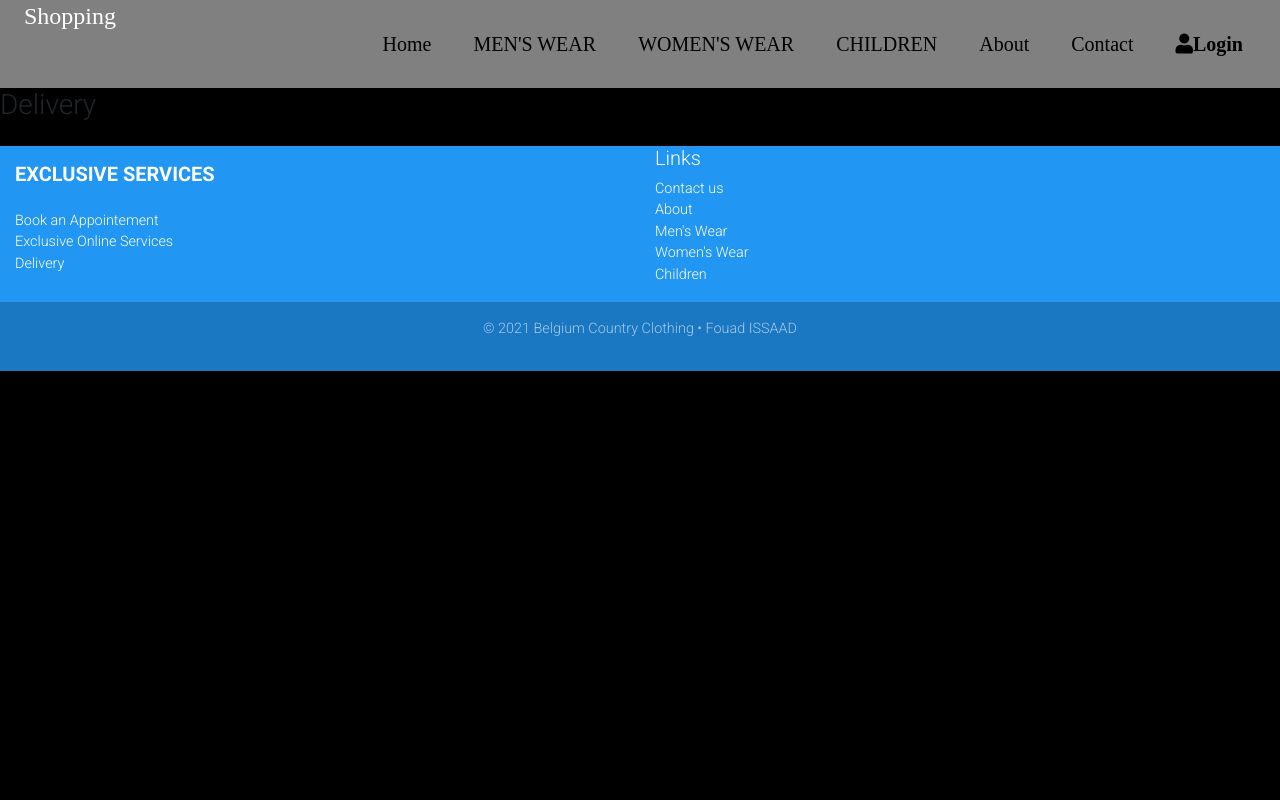
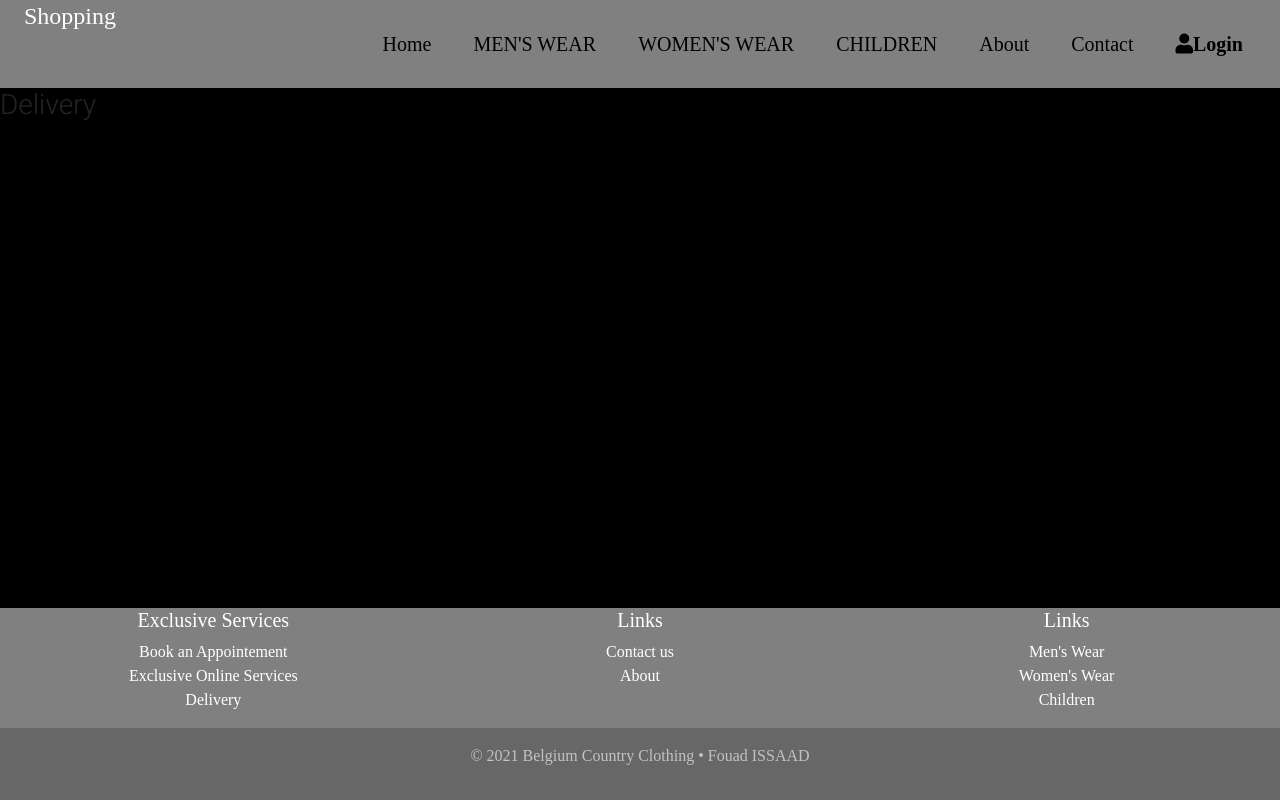
Before and after one commit to fouadissaad1/shoppingwebapps, a React (Create React App) app: page /Delivery in a window 1280 px wide. Built offline with nearby package versions, Linux system fonts and the light colour scheme; no server answers.

Commit message:
resolved error console

```diff
--- a/src/components/pages/Children.js
+++ b/src/components/pages/Children.js
@@ -44,8 +44,10 @@ function Kid(props) {
                     <MDBCardBody>
                         <MDBCardTitle>{kid.name}</MDBCardTitle>
                         <MDBCardText>
-                            <p className="pMenStyle">color: {kid.color}</p>
-                            <p className="pMenStyle">how much: {kid.price}&euro;</p>
+                           color: {kid.color}
+                        </MDBCardText>
+                            <MDBCardText>
+                          how much: {kid.price}&euro;
                         </MDBCardText>
                         <MDBBtn href='#'>Ordre</MDBBtn>
                     </MDBCardBody>
@@ -69,7 +71,6 @@ export function Children(){
                             </MDBCol>
                         )
                     }
-
                 </MDBRow>
             </MDBContainer>
         </>
--- a/src/components/pages/Footer.js
+++ b/src/components/pages/Footer.js
@@ -1,3 +1,4 @@
+import './footer.css'
 import { MDBCol, MDBContainer, MDBFooter, MDBRow } from "mdbreact";
 import React from "react";
 import { Link } from "react-router-dom";
@@ -6,11 +7,11 @@ function Footer() {
 
     return (
 
-        <MDBFooter color="blue" className="font-small pt-6 mt-4">
-            <MDBContainer fluid className="text-center text-md-left">
+        <MDBFooter  className="footer">
+            <MDBContainer fluid>
                 <MDBRow>
-                    <MDBCol md="6">
-                        <h5 className="text-uppercase mb-4 mt-3 font-weight-bold">Exclusive Services</h5>
+                    <MDBCol md="4">
+                        <h5>Exclusive Services</h5>
                         <ul className="list-unstyled">
                             <li>
 
@@ -24,7 +25,7 @@ function Footer() {
                             </li>
                         </ul>
                     </MDBCol>
-                    <MDBCol md="6">
+                    <MDBCol md="4">
                         <h5 className="title">Links</h5>
                         <ul  className="list-unstyled">
                             <li >
@@ -33,6 +34,12 @@ function Footer() {
                             <li>
                                 <Link to="/About">About</Link>
                             </li>
+
+                        </ul>
+                    </MDBCol>
+                    <MDBCol md="4">
+                        <h5 className="title">Links</h5>
+                        <ul  className="list-unstyled">
                             <li>
                                 <Link to="/Men">Men's Wear</Link>
                             </li>
--- a/src/components/pages/Header.css
+++ b/src/components/pages/Header.css
@@ -60,7 +60,6 @@ a {
 .navbar-links li:hover {
     background-color: navajowhite;
 }
-
 .toggle-button {
     position: absolute;
     top: .75rem;
@@ -70,8 +69,6 @@ a {
     justify-content: space-between;
     width: 30px;
     height: 19px;
-
-
 }
 
 .toggle-button .bar {
--- a/src/components/pages/Header.js
+++ b/src/components/pages/Header.js
@@ -2,8 +2,8 @@ import './Header.css';
 
 
 import { NavLink } from 'react-router-dom';
-import { MDBCollapse, MDBIcon, MDBNavbarBrand, MDBNavbarNav, MDBNavbarToggler } from "mdb-react-ui-kit";
-import { MDBAnimation, MDBHamburgerToggler, MDBNavbar, MDBNavItem } from "mdbreact";
+import {  MDBIcon, MDBNavbarBrand, MDBNavbarToggler } from "mdb-react-ui-kit";
+import { MDBAnimation, MDBNavbar, MDBNavItem } from "mdbreact";
 import { useState } from "react";
 
 export function Header() {
--- a/src/components/pages/Men.js
+++ b/src/components/pages/Men.js
@@ -2,7 +2,6 @@ import '@fortawesome/fontawesome-free/css/all.min.css';
 import 'bootstrap-css-only/css/bootstrap.min.css';
 import 'mdbreact/dist/css/mdb.css';
 import React, { useEffect, useState } from "react";
-//import { MEN_CLOTHING_DATA } from "../../data/data";
 import {
     MDBBtn,
     MDBCard,
@@ -14,7 +13,6 @@ import {
     MDBRow
 } from "mdb-react-ui-kit";
 import { getMensFromDb } from "../../services/firestoreDatabase";
-
 // function Category(props) {
 //     const {category} = props;
 //     return <MDBRow>
@@ -42,9 +40,13 @@ function Mens(props) {
                           <MDBCardBody>
                             <MDBCardTitle>{mens.name}</MDBCardTitle>
                             <MDBCardText>
-                                <p className="pMenStyle">size: {mens.size} </p>
-                                <p className="pMenStyle">color: {mens.color}</p>
-                                <p className="pMenStyle">how much: {mens.prijs}&euro;</p>
+                                size: {mens.size}
+                            </MDBCardText>
+                              <MDBCardText>
+                               color: {mens.color}
+                              </MDBCardText>
+                              <MDBCardText>
+                                how much: {mens.prijs}&euro;
                             </MDBCardText>
                             <MDBBtn href='#'>Ordre</MDBBtn>
                         </MDBCardBody>
@@ -54,10 +56,11 @@ function Mens(props) {
         </MDBContainer>
     );
 }
+
 export function Men(){
 
-     const [mensFromDb, setMensFromDB] = useState([]);
-
+    const [mensFromDb, setMensFromDB] = useState([]);
+    const [loading, setLoading] = useState(false);
      async function LoadMens() {
          const mens = await getMensFromDb();
          console.log(mens);
@@ -67,6 +70,9 @@ export function Men(){
         LoadMens();
 
      },[])
+    if (loading) {
+        return <h1>loading...</h1>
+     }
 
 //    const [mensList, setmensList] = useState([]);
 //     const [loading, setLoading] = useState(false);
--- a/src/components/pages/Women.js
+++ b/src/components/pages/Women.js
@@ -30,9 +30,13 @@ function Women(props) {
                         <MDBCardBody>
                             <MDBCardTitle>{women.name}</MDBCardTitle>
                             <MDBCardText>
-                                <p className="pMenStyle">size: {women.size} </p>
-                                <p className="pMenStyle">color: {women.color}</p>
-                                <p className="pMenStyle">how much: {women.prijs}&euro;</p>
+                                size: {women.size}
+                            </MDBCardText>
+                                <MDBCardText>
+                                color: {women.color}
+                                </MDBCardText>
+                                    <MDBCardText>
+                              how much: {women.prijs}&euro;
                             </MDBCardText>
                             <MDBBtn href='#'>Ordre</MDBBtn>
                         </MDBCardBody>
--- /dev/null
+++ b/src/components/pages/footer.css
@@ -0,0 +1,17 @@
+.footer{
+    font-family: cursive;
+    position: fixed;
+    background-color: gray;
+    left: 0%;
+    bottom: 0%;
+    width: 100%;
+    color: white;
+    text-align: center;
+}
+
+@media (max-width: 660px) {
+
+    .footer {
+
+    }
+}
```
